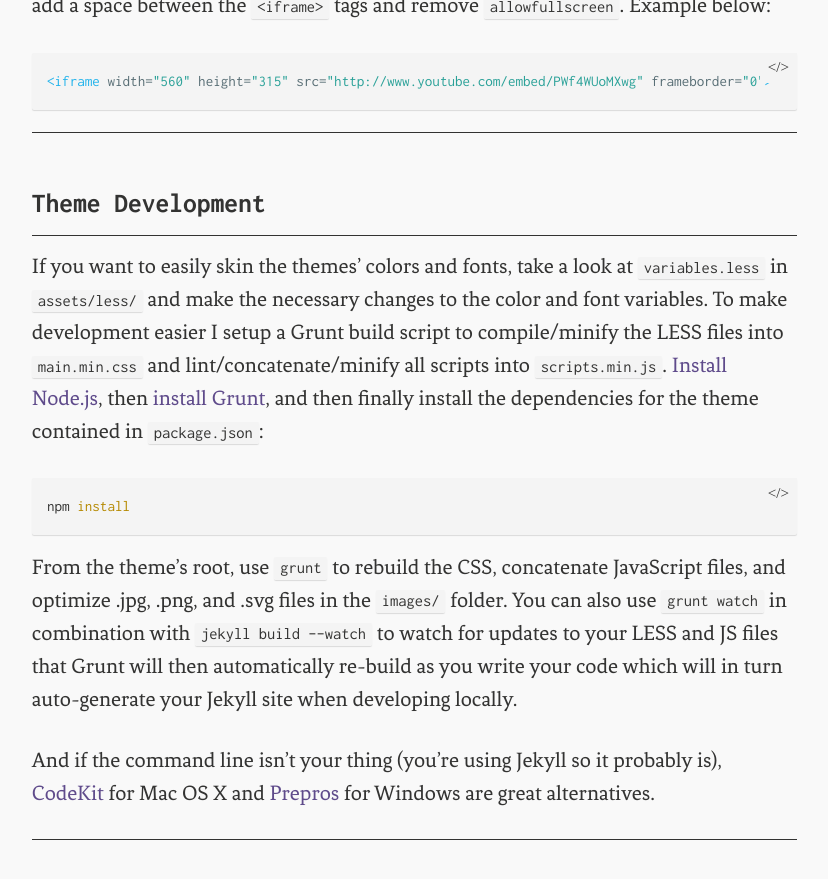
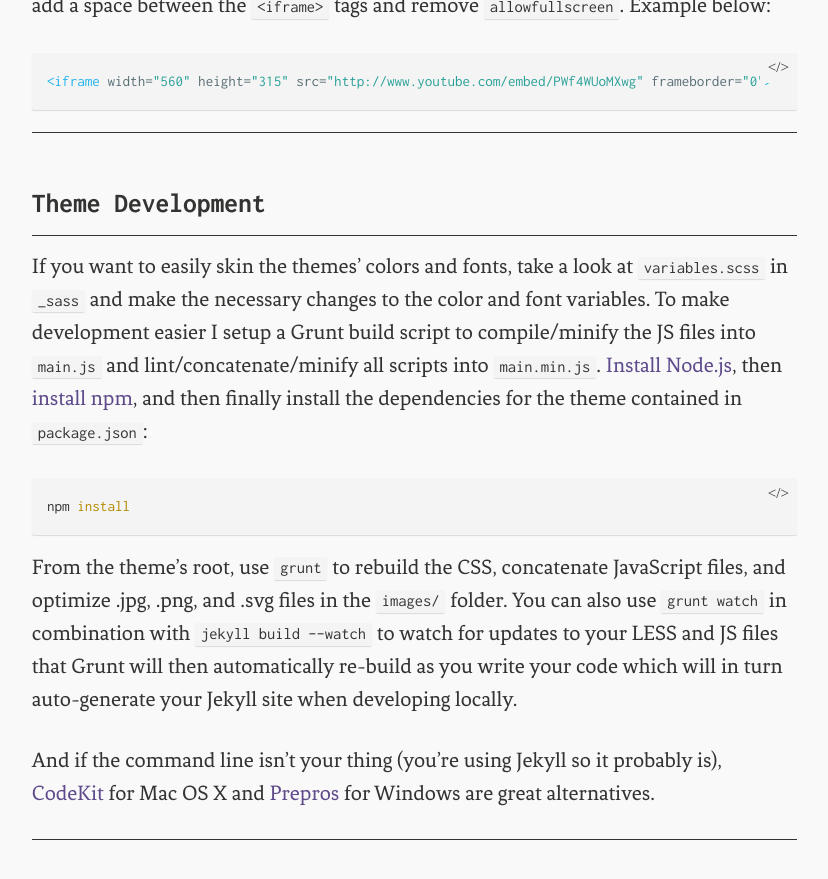
Before and after one commit to SilentComics/silent-mistakes, a Jekyll site: the page built from _posts/2019-06-24-theme-setup.md, in a window 1280 px wide and 900 px high, scrolled down 10871 px. Shown: the top 879 px of the window, without its empty margins (252-1080 px from the left). Built offline with Jekyll 4.4.1, drawn with Linux system fonts in a browser that asks for light colours.

Commit message:
Update 2019-06-24-theme-setup.md

```diff
--- a/_posts/2019-06-24-theme-setup.md
+++ b/_posts/2019-06-24-theme-setup.md
@@ -347,11 +347,12 @@ Not sure if this only effects Kramdown or if it's an issue with Markdown in gene
 
 ## Theme Development
 
-If you want to easily skin the themes' colors and fonts, take a look at `variables.less` in `assets/less/` and make the necessary changes to the color and font variables. To make development easier I setup a Grunt build script to compile/minify the LESS files into `main.min.css` and lint/concatenate/minify all scripts into `scripts.min.js`. [Install Node.js](http://nodejs.org/), then [install Grunt](http://gruntjs.com/getting-started), and then finally install the dependencies for the theme contained in `package.json`:
+If you want to easily skin the themes' colors and fonts, take a look at `variables.scss` in `_sass` and make the necessary changes to the color and font variables. To make development easier I setup a Grunt build script to compile/minify the JS files into `main.js` and lint/concatenate/minify all scripts into `main.min.js`. [Install Node.js](http://nodejs.org/), then [install npm](http://gruntjs.com/getting-started), and then finally install the dependencies for the theme contained in `package.json`:
 
 {% highlight bash %}
 npm install
 {% endhighlight %}
+
 
 From the theme's root, use `grunt` to rebuild the CSS, concatenate JavaScript files, and optimize .jpg, .png, and .svg files in the `images/` folder. You can also use `grunt watch` in combination with `jekyll build --watch` to watch for updates to your LESS and JS files that Grunt will then automatically re-build as you write your code which will in turn auto-generate your Jekyll site when developing locally.
 
```
